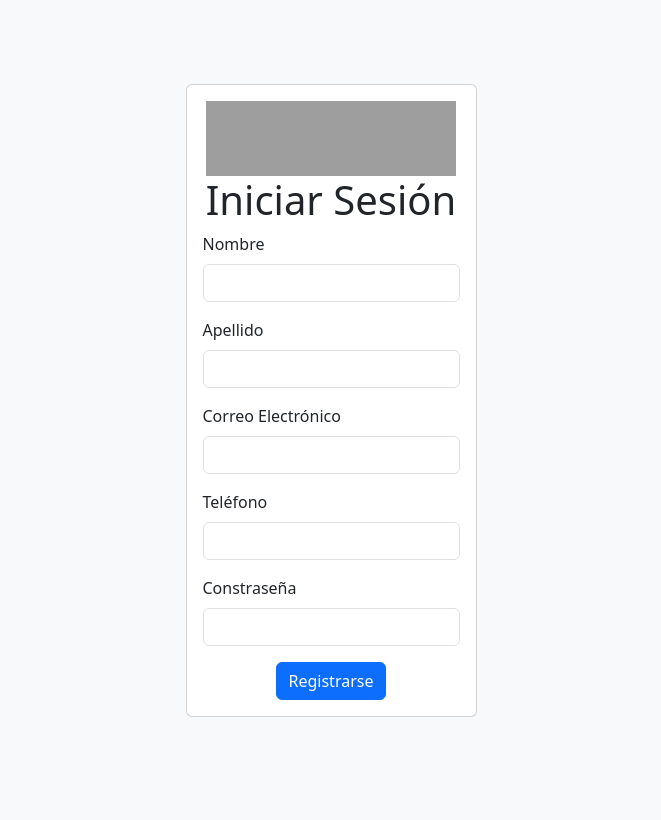
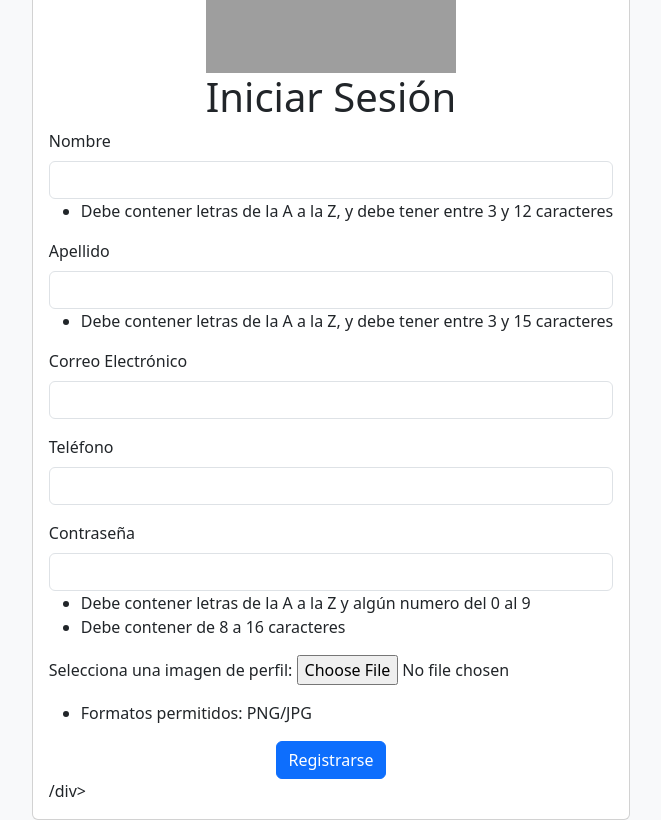
Before and after one commit to PenoffPablo/ExtraRango, a PHP site: page /sign-in.php in a window 1280 px wide. Shown: the whole page, without its empty margins (309-970 px from the left). Before the commit the page ends 717 px from the top, so only its background shows below. Run offline with PHP 8.4, Linux system fonts and the light colour scheme; some libraries are stand-ins or nearby versions; grey boxes are pictures that could not be loaded.

Commit message:
añadido de foto de perfil al registro y validaciones

```diff
--- a/Users/login.php
+++ b/Users/login.php
@@ -23,7 +23,7 @@
     <img src="../imagenes/Logo_ExtraRango.png" height= 75px width=250px alt="logo">
     </div>
     <h1 class="text-center">Iniciar Sesión</h1>
-      <form action="login.php" method="POST">
+      <form action="sesion.php" method="POST">
         <div class="mb-3">
           <label for="email" class="form-label">Correo Electrónico</label>
           <input type="email" name="email" id="email" class="form-control" required>
--- a/Users/sign-in.php
+++ b/Users/sign-in.php
@@ -23,14 +23,18 @@
     <img src="../imagenes/Logo_ExtraRango.png" height= 75px width=250px alt="logo" class="">
     </div>
     <h1 class="text-center">Iniciar Sesión</h1>
-      <form action="../Lógica/base_de_datos.php" METHOD="POST">
+
+      <form action="../BBDD/base_de_datos.php" METHOD="POST" enctype="multipart/form-data">
         <div class="mb-3">
           <label for="name" class="form-label">Nombre</label>
           <input type="text" name="name" id="name" class="form-control" pattern="[a-zA-Z]{3,12}" required>
+             <ul><li>Debe contener letras de la A a la Z, y debe tener entre 3 y 12 caracteres</li></ul>
         </div>
+
         <div class="mb-3">
           <label for="apellido" class="form-label">Apellido</label>
-          <input type="text" name="lastName" id="lastName" class="form-control" pattern="[a-zA-Z]{3,16}"required>
+          <input type="text" name="lastName" id="lastName" class="form-control" pattern="[a-zA-Z]{3,16}" required>
+          <ul><li>Debe contener letras de la A a la Z, y debe tener entre 3 y 15 caracteres</li></ul>
         </div>
         <div class="mb-3">
           <label for="email" class="form-label">Correo Electrónico</label>
@@ -38,18 +42,31 @@
         </div>
 
         <div class="mb-3">
-          <label for="email" class="form-label">Teléfono</label>
-          <input type="number" name="phone" id="phone" class="form-control" required>
+          <label for="phone" class="form-label">Teléfono</label>
+          <input type="tel" name="phone" id="phone" class="form-control" required>
         </div>
 
         <div class="mb-3">
-          <label for="password" class="form-label">Constraseña</label>
+          <label for="password" class="form-label">Contraseña</label>
           <input type="password" name="pass" id="pass" class="form-control" required>
+          <ul><li>Debe contener letras de la A a la Z y algún numero del 0 al 9</li>
+              <li>Debe contener de 8 a 16 caracteres </li>
+        </ul>
         </div>
 
+        <div class="mb-3">
+        <label for="imagen">Selecciona una imagen de perfil:</label>
+    <input type="file" id="imagen" name="imagen" required><br>
+
+        </div>
+        <ul><li>Formatos permitidos: PNG/JPG</li></ul>
         <div class="text-center">
           <button type="submit" class="btn btn-primary">Registrarse</button>
         </div>
+
+        <div class="errores">
+
+        /div>
       </form>
     </div>
   </div>
```
Also changed, not shown: BBDD/base_de_datos.php (added, +51 -0 lines), BBDD/sesion.php (added, +39 -0 lines), Lógica/base_de_datos.php (deleted, +0 -35 lines), BBDD/Funciones.php (added).
